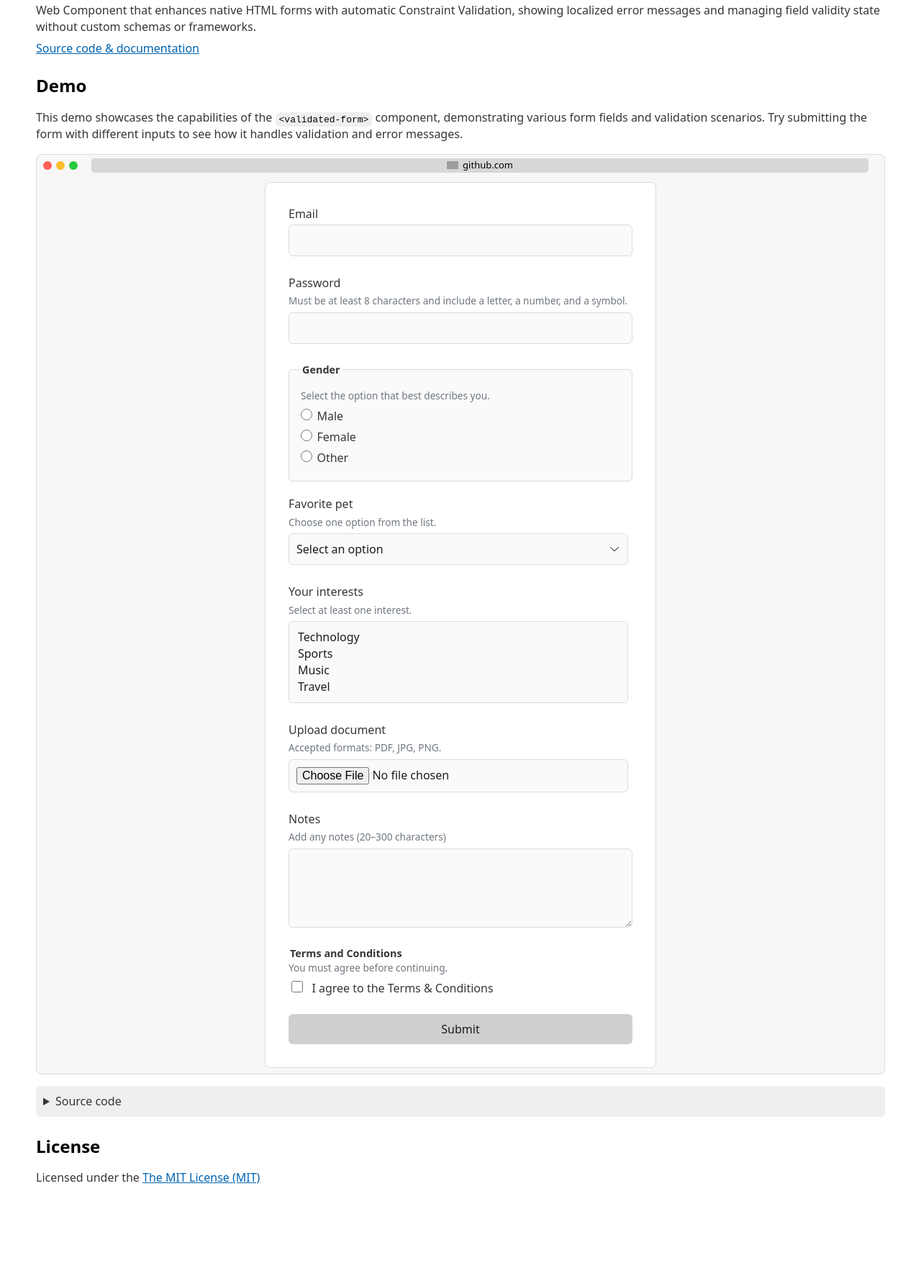
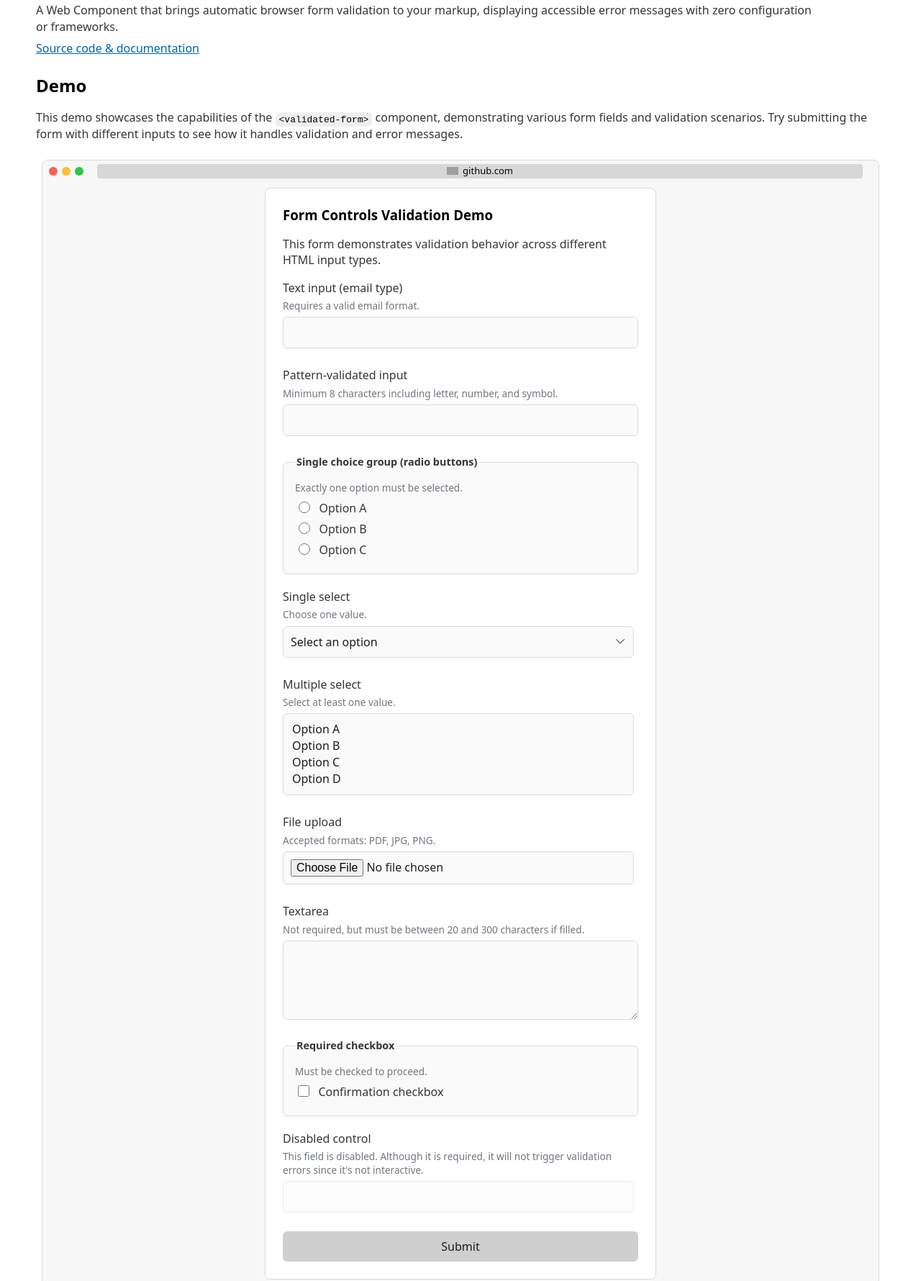
Before and after one commit to georapbox/validated-form, a website with bundled scripts: page docs/index.html in a window 1280 px wide. Shown: the part 82-1862 px from the top of the page at 72% size. Before the commit the page ends 1750 px from the top, so only its background shows below. Built offline with nearby package versions, Linux system fonts and the light colour scheme; files whose address does not match are found by name.

Commit message:
Improve demo, docs and styles for validation
Expand demo form with more input types and add a success dialog
Clarify README to emphasize the use of the Constraint Validation API
and that the component does not define rules or override messages
Adjust demo CSS and update demo script variable names accordingly

```diff
--- a/docs/css/main.css
+++ b/docs/css/main.css
@@ -50,7 +50,6 @@
   font-weight: 500;
 }
 
-
 .back-top {
   text-align: right;
   font-size: 0.875rem;
@@ -69,25 +68,35 @@
 browser-window {
   --bw-background: var(--background-alt);
   display: block;
+  padding: 0.5rem;
 }
 
 browser-window::part(base) {
   border-color: var(--border);
 }
 
-form {
+#demo-form {
   max-width: 34rem;
   margin: 0 auto;
-  padding: 2rem;
+  padding: 1.5rem;
   border: 1px solid var(--border);
   border-radius: 8px;
   background: var(--card-bg-color)
 }
 
-form > fieldset {
+#demo-form h3 {
+  margin-block: 0;
+}
+
+#demo-form fieldset {
   padding: 1rem;
   border-color: var(--border);
   background-color: var(--background-input);
+}
+
+#demo-form button[type="submit"] {
+  width: 100%;
+  margin: 0;
 }
 
 .form-group {
@@ -118,14 +127,27 @@ form > fieldset {
   margin-bottom: 0.4rem;
 }
 
-button[type="submit"] {
-  width: 100%;
-  margin: 0;
-}
-
 .field-error,
 [data-error-for] {
   font-size: 0.875rem;
   color: var(--error-color);
   word-wrap: break-word;
 }
+
+#success-dialog {
+  width: 30rem;
+  padding: 1rem;
+}
+
+#success-dialog h3 {
+  margin-block: 0;
+}
+
+#success-dialog form {
+  display: flex;
+  justify-content: flex-end;
+}
+
+#success-dialog button {
+  margin: 0;
+}
--- a/docs/index.html
+++ b/docs/index.html
@@ -6,7 +6,7 @@
   <meta name="viewport" content="width=device-width, initial-scale=1.0">
   <meta name="color-scheme" content="light dark">
   <title>&lt;validated-form&gt;</title>
-  <meta name="description" content="Web Component that enhances native HTML forms with automatic Constraint Validation, showing localized error messages and managing field validity state without custom schemas or frameworks.">
+  <meta name="description" content="Web Component that adds automatic native form validation and error messages.">
   <link rel="icon" type="image/png" sizes="32x32" href="favicon-32x32.png">
   <link rel="stylesheet" href="lib/highlight/highlight-github.css">
   <link rel="stylesheet" href="css/water.css">
@@ -26,7 +26,7 @@
   <main>
     <h1>&lt;validated-form&gt;</h1>
     <div class="component-description">
-      <p>Web Component that enhances native HTML forms with automatic Constraint Validation, showing localized error messages and managing field validity state without custom schemas or frameworks.</p>
+      <p>A Web Component that brings automatic browser form validation to your markup, displaying accessible error messages with zero configuration or frameworks.</p>
       <p><a href="https://github.com/georapbox/validated-form" target="_blank" rel="noreferrer noopener">Source code & documentation</a></p>
     </div>
 
@@ -35,93 +35,115 @@
 
     <browser-window url="https://github.com/georapbox/validated-form" icon>
       <validated-form>
-        <form autocomplete="off">
-          <!-- Email -->
+        <form id="demo-form" autocomplete="off">
+          <h3>Form Controls Validation Demo</h3>
+          <p>This form demonstrates validation behavior across different HTML input types.</p>
+
+          <!-- Text / Email -->
           <div class="form-group">
-            <label for="email">Email</label>
-            <input class="form-control" type="email" id="email" name="email" required>
-            <div data-error-for="email"></div>
+            <label for="text-input">Text input (email type)</label>
+            <p class="help-text" id="text-input-hint">Requires a valid email format.</p>
+            <input class="form-control" type="email" id="text-input" name="text-input" required aria-describedby="text-input-hint">
+            <div data-error-for="text-input"></div>
           </div>
 
-          <!-- Password -->
+          <!-- Pattern -->
           <div class="form-group">
-            <label for="password">Password</label>
-            <p class="help-text" id="password-hint">Must be at least 8 characters and include a letter, a number, and a symbol.</p>
-            <input class="form-control" id="password" name="password" type="text" required minlength="8" pattern="^(?=.*[A-Za-z])(?=.*\d)(?=.*[^A-Za-z\d]).{8,}$" aria-describedby="password-hint">
-            <div data-error-for="password"></div>
+            <label for="pattern-input">Pattern-validated input</label>
+            <p class="help-text" id="pattern-input-hint">
+              Minimum 8 characters including letter, number, and symbol.
+            </p>
+            <input
+              class="form-control"
+              id="pattern-input"
+              name="pattern-input"
+              type="text"
+              minlength="8"
+              pattern="^(?=.*[A-Za-z])(?=.*\d)(?=.*[^A-Za-z\d]).{8,}$"
+              required
+              aria-describedby="pattern-input-hint">
+            <div data-error-for="pattern-input"></div>
           </div>
 
-          <!-- Gender -->
-          <fieldset class="form-group" aria-describedby="gender-hint">
-            <legend>Gender</legend>
-            <p class="help-text" id="gender-hint">Select the option that best describes you.</p>
+          <!-- Radio -->
+          <fieldset class="form-group" aria-describedby="radio-hint">
+            <legend>Single choice group (radio buttons)</legend>
+            <p class="help-text" id="radio-hint">Exactly one option must be selected.</p>
+
             <label class="inline-option">
-              <input class="form-control" type="radio" name="gender" value="male" required> Male
+              <input type="radio" name="radio-group" value="option-a" required> Option A
             </label>
             <label class="inline-option">
-              <input class="form-control" type="radio" name="gender" value="female"> Female
+              <input type="radio" name="radio-group" value="option-b"> Option B
             </label>
             <label class="inline-option">
-              <input class="form-control" type="radio" name="gender" value="other"> Other
+              <input type="radio" name="radio-group" value="option-c"> Option C
             </label>
-            <div data-error-for="gender"></div>
+
+            <div data-error-for="radio-group"></div>
           </fieldset>
 
-          <!-- Pet -->
+          <!-- Select -->
           <div class="form-group">
-            <label for="pet">Favorite pet</label>
-            <p class="help-text" id="pet-hint">Choose one option from the list.</p>
-            <select id="pet" name="pet" required aria-describedby="pet-hint">
+            <label for="select-single">Single select</label>
+            <p class="help-text" id="select-single-hint">Choose one value.</p>
+            <select id="select-single" name="select-single" required aria-describedby="select-single-hint">
               <option value="">Select an option</option>
-              <option value="dog">Dog</option>
-              <option value="cat">Cat</option>
-              <option value="fish">Fish</option>
-              <option value="bird">Bird</option>
+              <option value="a">Option A</option>
+              <option value="b">Option B</option>
+              <option value="c">Option C</option>
             </select>
-            <div data-error-for="pet"></div>
+            <div data-error-for="select-single"></div>
           </div>
 
-          <!-- Interests -->
+          <!-- Multi Select -->
           <div class="form-group">
-            <label for="interests">Your interests</label>
-            <p class="help-text" id="interests-hint">Select at least one interest.</p>
-            <select id="interests" name="interests" multiple required aria-describedby="interests-hint">
-              <option value="technology">Technology</option>
-              <option value="sports">Sports</option>
-              <option value="music">Music</option>
-              <option value="travel">Travel</option>
+            <label for="select-multiple">Multiple select</label>
+            <p class="help-text" id="select-multiple-hint">Select at least one value.</p>
+            <select id="select-multiple" name="select-multiple" multiple required aria-describedby="select-multiple-hint">
+              <option value="a">Option A</option>
+              <option value="b">Option B</option>
+              <option value="c">Option C</option>
+              <option value="d">Option D</option>
             </select>
-            <div data-error-for="interests"></div>
+            <div data-error-for="select-multiple"></div>
           </div>
 
-          <!-- Document -->
+          <!-- File -->
           <div class="form-group">
-            <label for="document">Upload document</label>
-            <p class="help-text" id="document-hint">Accepted formats: PDF, JPG, PNG.</p>
-            <input type="file" id="document" name="document" required accept=".pdf,.jpg,.jpeg,.png" aria-describedby="document-hint">
-            <div data-error-for="document"></div>
+            <label for="file-input">File upload</label>
+            <p class="help-text" id="file-input-hint">Accepted formats: PDF, JPG, PNG.</p>
+            <input type="file" id="file-input" name="file-input" required accept=".pdf,.jpg,.jpeg,.png" aria-describedby="file-input-hint">
+            <div data-error-for="file-input"></div>
           </div>
 
-          <!-- Notes -->
+          <!-- Textarea -->
           <div class="form-group">
-            <label for="notes">Notes</label>
-            <p class="help-text" id="notes-hint">Add any notes (20–300 characters)</p>
-            <textarea id="notes" name="notes" rows="4" minlength="20" maxlength="300" aria-describedby="notes-hint"></textarea>
-            <div data-error-for="notes"></div>
+            <label for="textarea-input">Textarea</label>
+            <p class="help-text" id="textarea-hint">Not required, but must be between 20 and 300 characters if filled.</p>
+            <textarea id="textarea-input" name="textarea-input" rows="4" minlength="20" maxlength="300" aria-describedby="textarea-hint"></textarea>
+            <div data-error-for="textarea-input"></div>
           </div>
 
-          <!-- Terms -->
+          <!-- Checkbox -->
+          <fieldset class="form-group" aria-describedby="checkbox-hint">
+            <legend>Required checkbox</legend>
+            <p class="help-text" id="checkbox-hint">Must be checked to proceed.</p>
+            <label class="inline-option">
+              <input type="checkbox" name="checkbox-input" required>Confirmation checkbox
+            </label>
+            <div data-error-for="checkbox-input"></div>
+          </fieldset>
+
+          <!-- Disabled -->
           <div class="form-group">
-            <legend>Terms and Conditions</legend>
-            <p class="help-text" id="terms-hint">You must agree before continuing.</p>
-            <label class="inline-option">
-              <input type="checkbox" name="terms" value="terms" required aria-describedby="terms-hint">
-              I agree to the Terms & Conditions
-            </label>
-            <div data-error-for="terms"></div>
+            <label for="disabled-input">Disabled control</label>
+            <p class="help-text" id="disabled-input-hint">This field is disabled. Although it is required, it will not trigger validation errors since it's not interactive.</p>
+            <input id="disabled-input" name="disabled-input" type="text" disabled required aria-describedby="disabled-input-hint">
+            <div data-error-for="disabled-input"></div>
           </div>
 
-          <input type="hidden" name="form-id" value="demo-form">
+          <input type="hidden" name="hidden-input" value="hidden-value">
 
           <button type="submit">Submit</button>
         </form>
@@ -134,6 +156,12 @@
 <pre><code>&lt;validated-form&gt;&lt;/validated-form&gt;</code></pre>
     </details>
 
+    <dialog id="success-dialog" closedby="any">
+      <h3>Form submitted successfully!</h3>
+      <p>The form has passed validation and was submitted without errors. Open browser's console to see the submitted form data as a FormData object.</p>
+      <form method="dialog"><button type="submit">Close</button></form>
+    </dialog>
+
     <h2>License</h2>
     <p>Licensed under the <a href="https://github.com/georapbox/validated-form/blob/main/LICENSE" target="_blank" rel="noreferrer noopener">The MIT License (MIT)</a></p>
   </main>
--- a/docs/js/main.js
+++ b/docs/js/main.js
@@ -7,18 +7,18 @@ const componentUrl = isLocalhost ? '../../dist/validated-form.js' : '../lib/vali
 const { ValidatedForm } = await import(componentUrl);
 ValidatedForm.defineCustomElement();
 
-const form = document.querySelector('form');
+const demoForm = document.getElementById('demo-form');
+const successDialog = document.getElementById('success-dialog');
 
-form.addEventListener('submit', evt => {
+demoForm.addEventListener('submit', evt => {
   evt.preventDefault();
 
-  if (!form.checkValidity()) {
+  if (!demoForm.checkValidity()) {
     return;
   }
 
-  const formData = new FormData(form);
+  const formData = new FormData(demoForm);
   const data = Object.fromEntries(formData.entries());
   console.log('Form data:', data);
-
-  alert('Form submitted successfully!');
+  successDialog.showModal();
 });
--- a/src/validated-form.js
+++ b/src/validated-form.js
@@ -14,7 +14,7 @@
 const COMPONENT_NAME = 'validated-form';
 
 /**
- * @summary validated-form description goes here
+ * @summary Web Component that adds automatic native form validation and error messages.
  * @documentation https://github.com/georapbox/validated-form
  *
  * @tagname validated-form - This is the default tag name, unless overridden by the `defineCustomElement` method.
@@ -60,7 +60,7 @@ class ValidatedForm extends HTMLElement {
    * @param {string} oldValue - The old value of the attribute.
    * @param {string} newValue - The new value of the attribute.
    */
-  attributeChangedCallback(name, oldValue, newValue) {} // eslint-disable-line no-unused-vars
+  attributeChangedCallback(name, oldValue, newValue) {}
 
   /**
    * Lifecycle method that is called when the element is added to the DOM.
```
Also changed, not shown: README.md.
